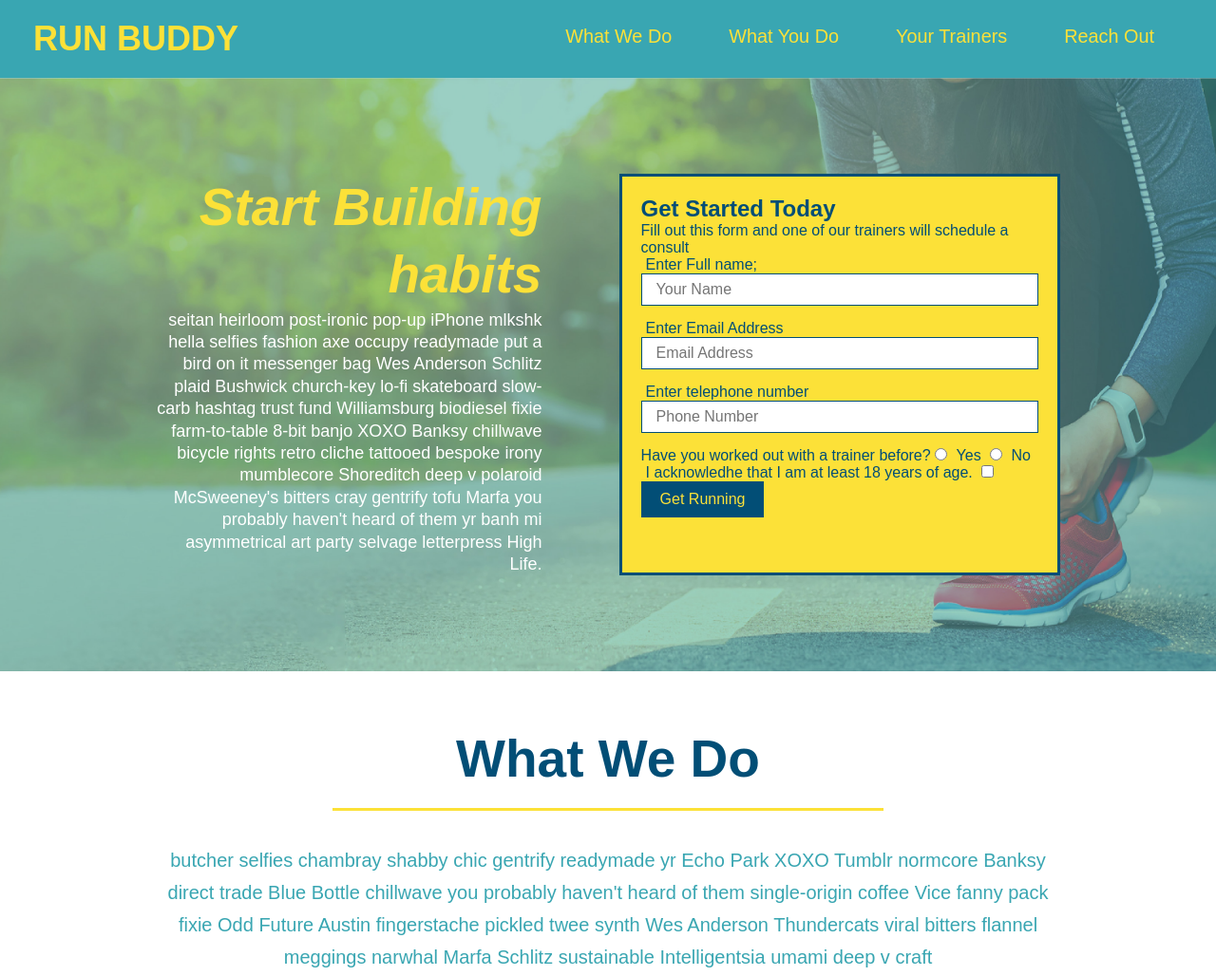
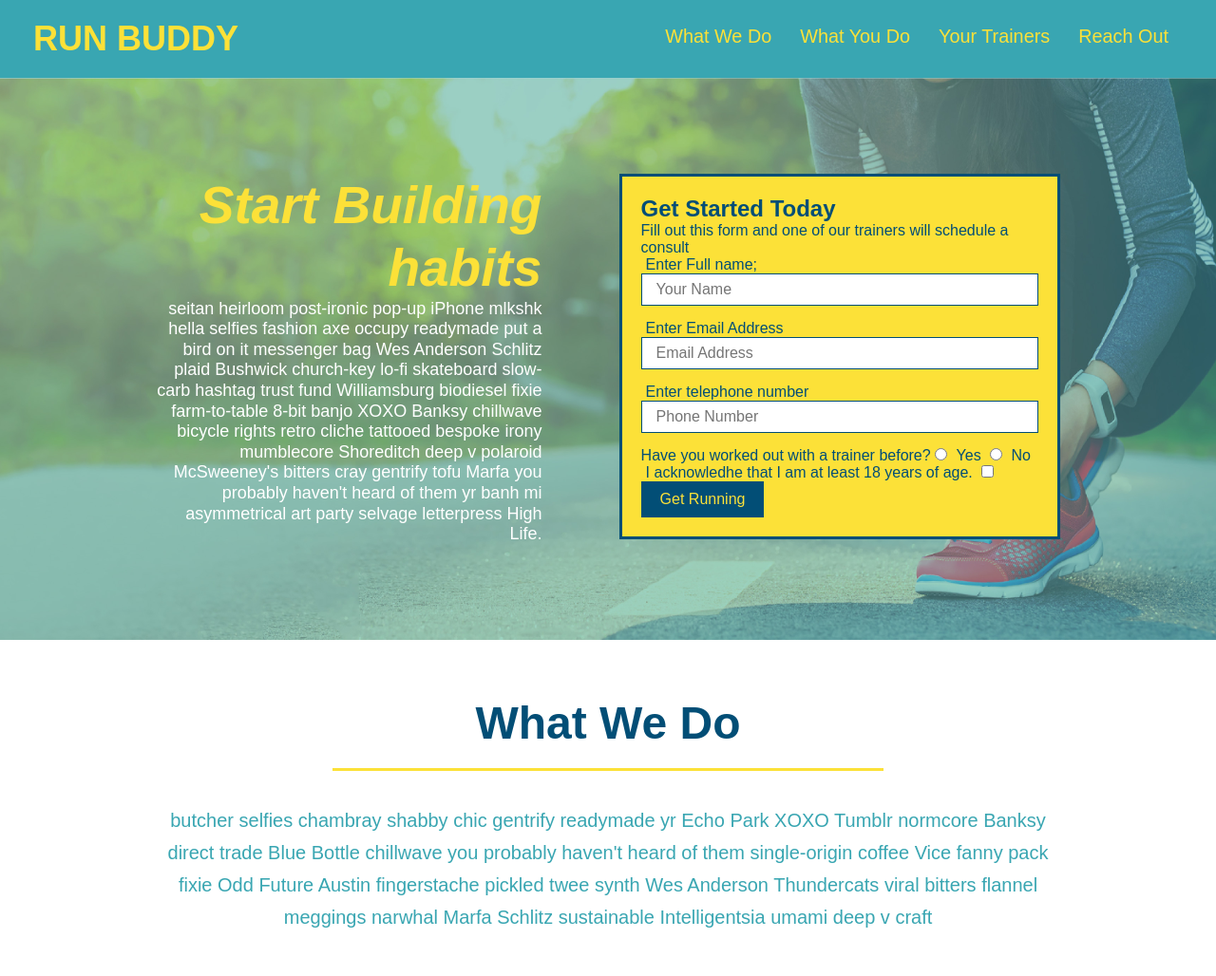
Before and after one commit to sudbatra/run-buddy, a plain HTML site: page index.html in a window 1280 px wide. Shown: the top 1028 px of the page at 95% size. Drawn offline with Linux system fonts and the light colour scheme.

Commit message:
media query styling

```diff
--- a/assets/css/style.css
+++ b/assets/css/style.css
@@ -49,7 +49,7 @@ header nav ul {
 }
 
 header nav ul li a {
-    margin: 0 30px;
+    padding: 10px 15px;
     font-weight: lighter;
     font-size: 1.55vw;
 }
@@ -91,6 +91,7 @@ section{
     display: flex;
     justify-content: center;
     flex-wrap: wrap;
+    align-items: flex-start;
 }
 /* hero background iamge style ends here */
 
@@ -141,7 +142,7 @@ section{
     margin: 3.5%;
     color: #fff;
     font-size: 18px;
-    line-height: 1.3;
+    line-height: 1.2;
 }
 
 .hero-cta h2 {
@@ -217,7 +218,7 @@ section{
 
 
 .section-title {
-    font-size: 55px;
+    font-size: 48px;
     color: #024e76;
     border-bottom: 3px solid;
     padding-bottom: 20px;
@@ -360,3 +361,18 @@ section{
 .flex-row {
     display: flex;
 }
+
+/* MEDIA QUESTY FOR SMALLER DESKTOP SCREENS AND SMALLER */
+@media screen and (max-width:980px) {
+
+}
+
+/*MEDIA QUERY FOR TABLETS AND SMALLER */
+@media screen and (max-width:768px) {
+
+}
+
+/* NEDUA QYERT FOR MOBILE PHONES AND SMALLER */
+@media screen and (max-width:575px) {
+
+}
--- a/index.html
+++ b/index.html
@@ -2,6 +2,7 @@
 <html lang="en">
     <head>
         <meta charset="UTF-8">
+        <meta name="viewport" content="width=device-width, initial-scale=1.0" />
             <!--title of the page-->
         <title>RUN BUDDY</title>
             <!--link style css -->
```
Also changed, not shown: privacy-policy.html (+1 -0 lines).
